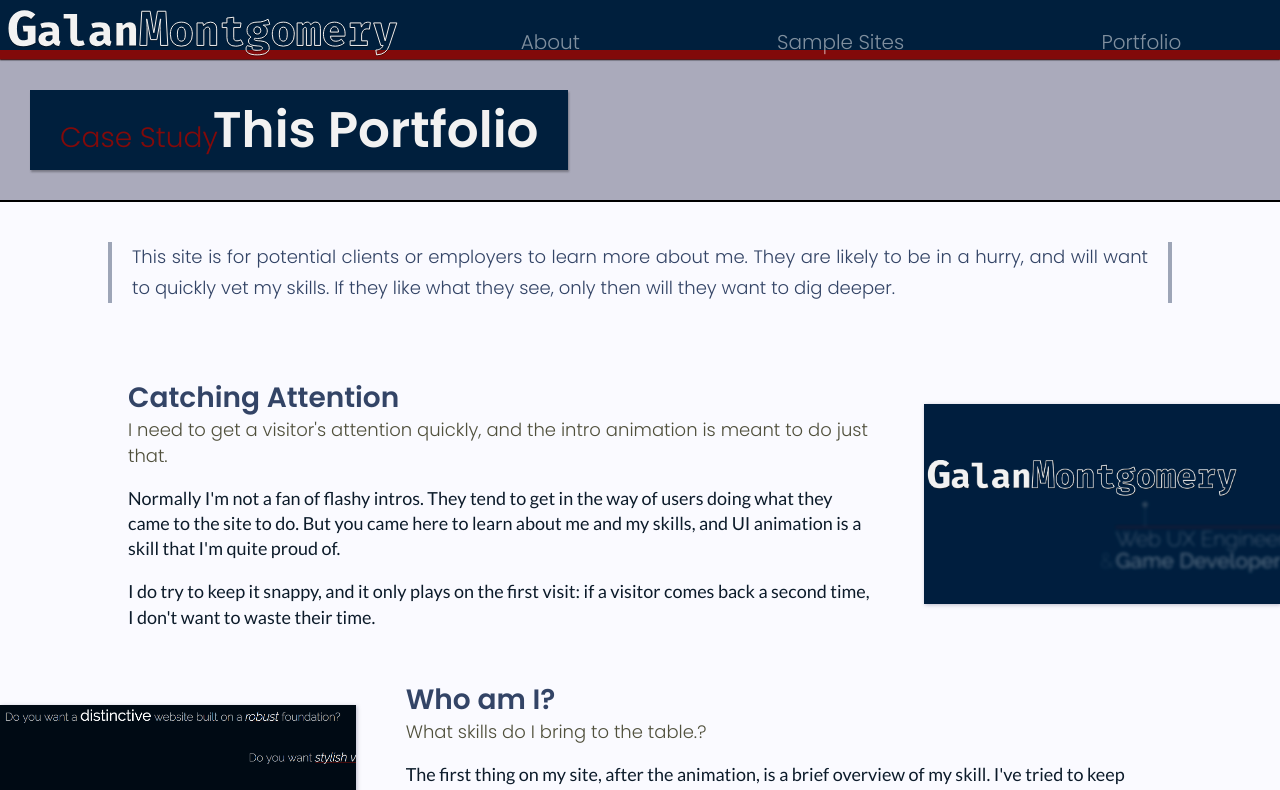
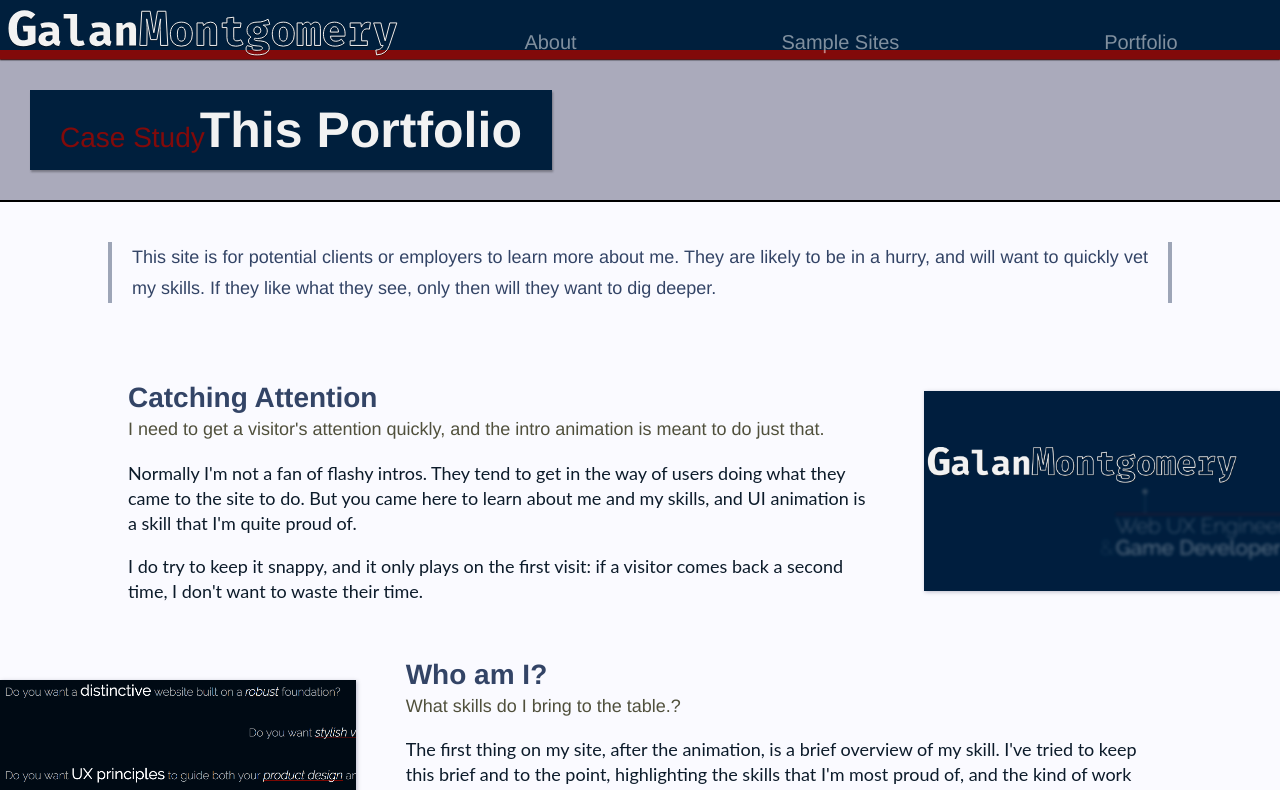
Before and after one commit to GalanCM/Portfolio, a Vue app: page /case_studies/portfolio in a window 1280 px wide. Shown: the top 790 px of the page. Built offline with nearby package versions, Linux system fonts and the light colour scheme.

Commit message:
Load fonts asynchronously

```diff
--- a/public/index.html
+++ b/public/index.html
@@ -7,6 +7,14 @@
     <link
       rel="shortcut icon"
       href="<%= webpackConfig.output.publicPath %>favicon.png"
+    />
+    <link
+      href="https://fonts.googleapis.com/css?family=Lato:400|Poppins:300"
+      rel="preload"
+    />
+    <link
+      href="https://fonts.googleapis.com/css?family=Lato:300,300i,400i,700|Poppins:100,600"
+      rel="preload"
     />
 
     <title>Galan Montgomery</title>
--- a/src/base.less
+++ b/src/base.less
@@ -1,6 +1,4 @@
 //TYPOGRAPHY
-@import (css)
-  url("https://fonts.googleapis.com/css?family=Lato:300,300i,400,400i,700|Poppins:100,300,600");
 @body-font: Lato, Arial, sans-serif;
 @display-font: Poppins, Helvetica, sans-serif;
 .body-font-light {
```
